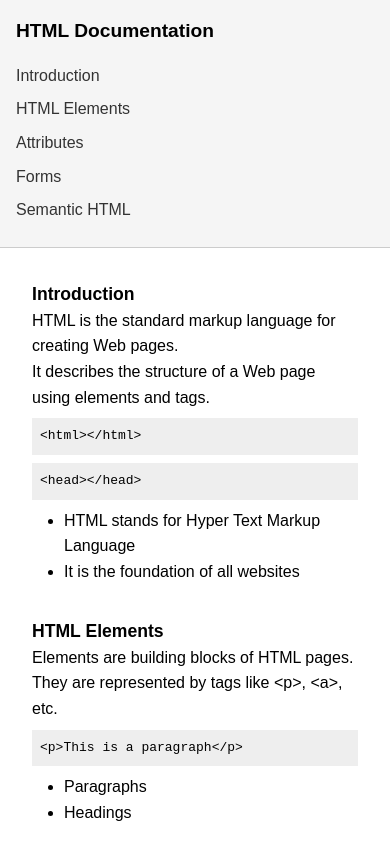
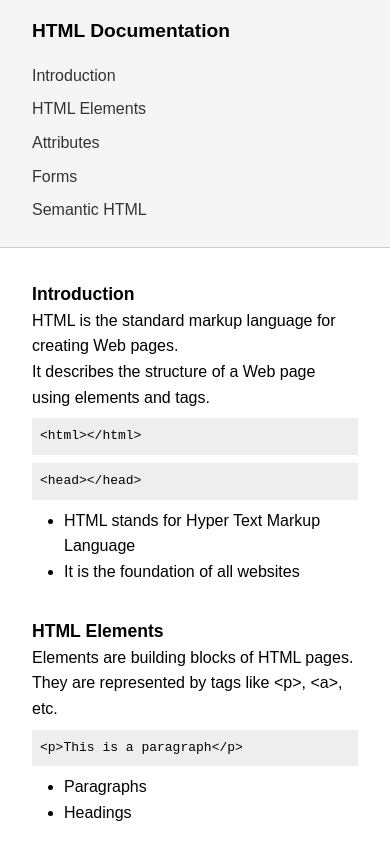
Before and after one commit to akash82036/tech-doc-page, a plain HTML site: page index.html in a window 390 px wide. Shown: the top 844 px of the page. Drawn offline with Linux system fonts and the light colour scheme.

Commit message:
Update styles.css

```diff
--- a/styles.css
+++ b/styles.css
@@ -72,6 +72,7 @@ ul li {
     height: auto;
     border-bottom: 1px solid #ccc;
     border-right: none;
+    padding-left: 2rem;
   }
 
   #main-doc {
```
